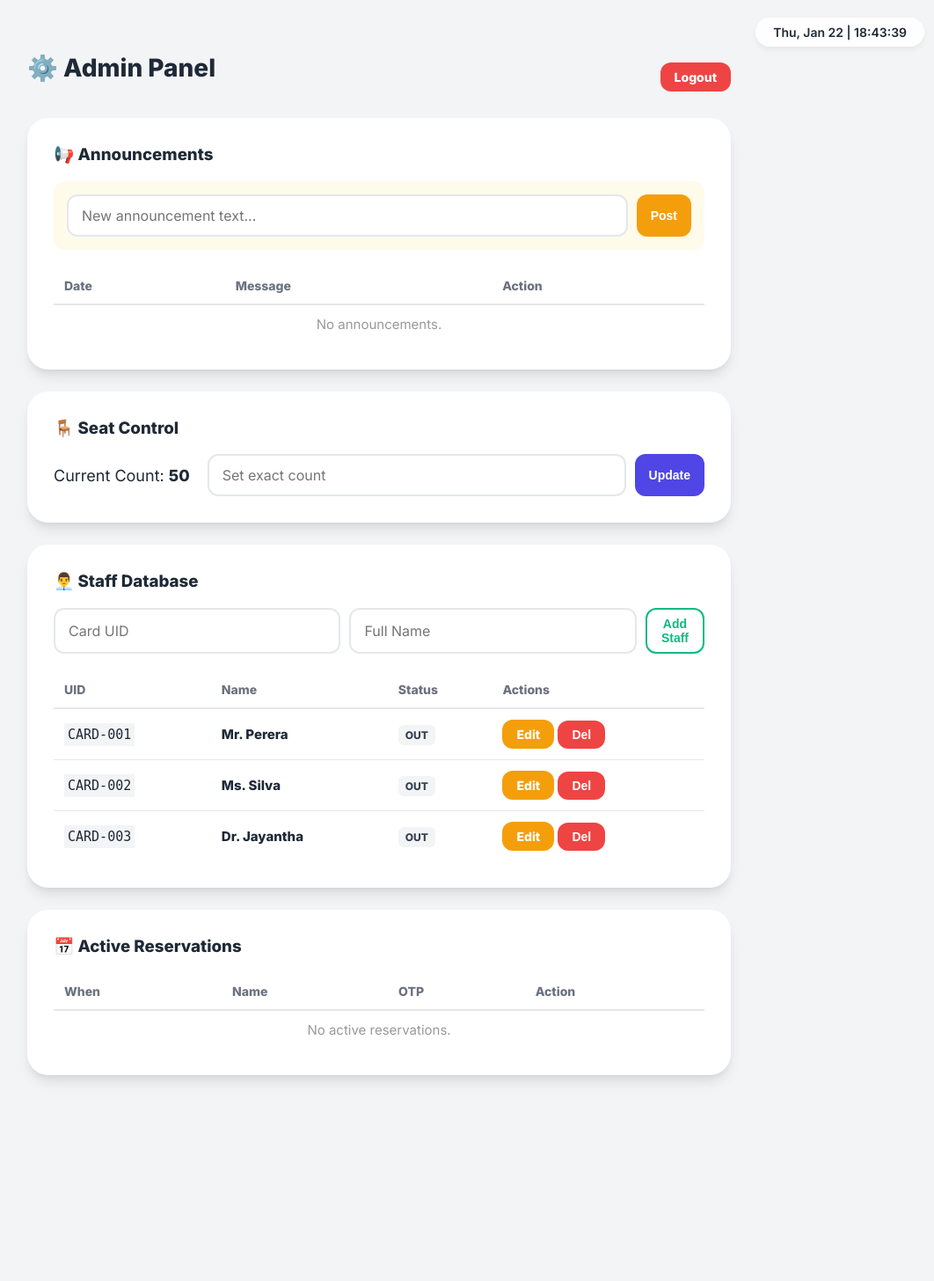
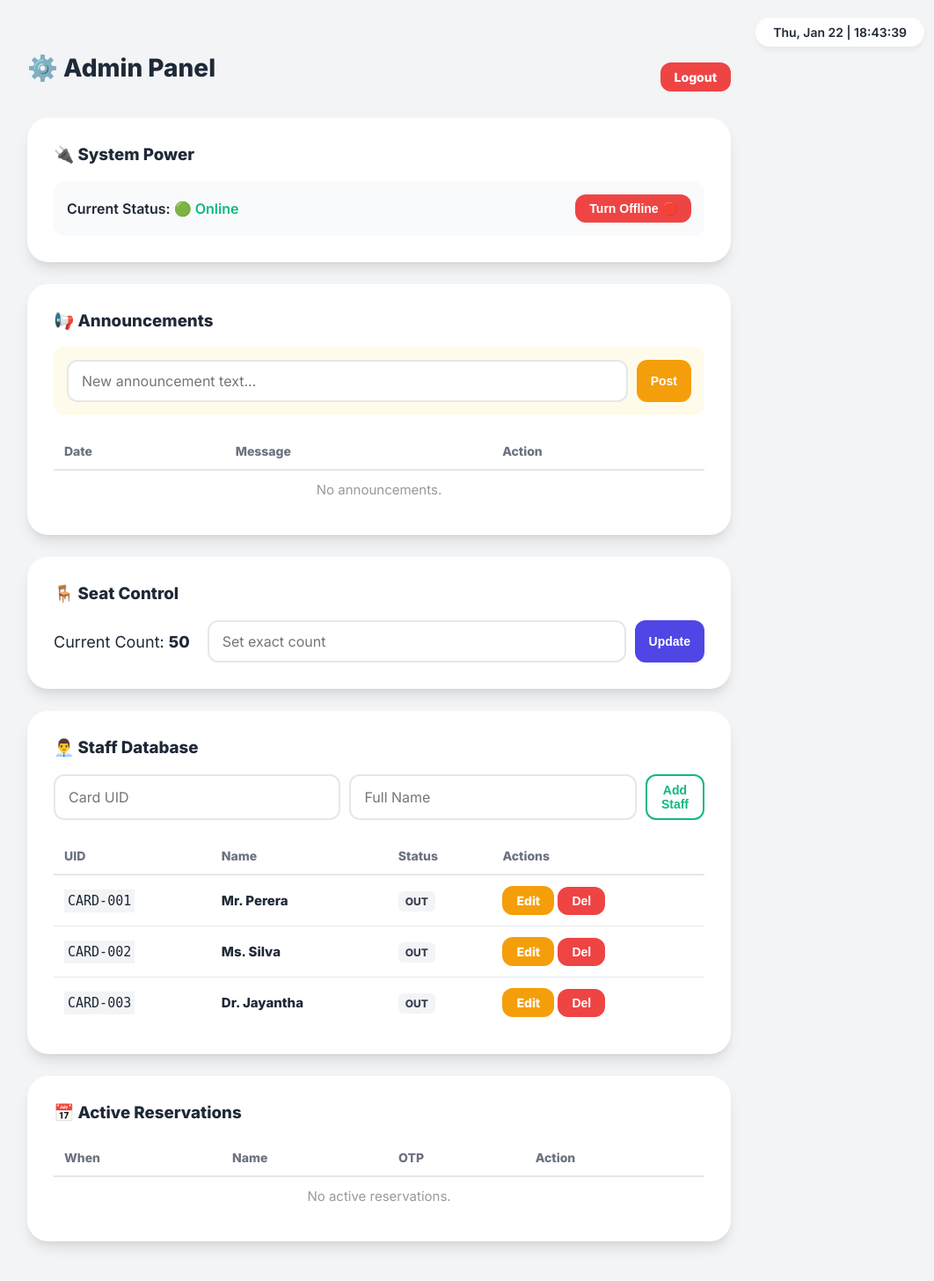
Before and after one commit to Genuuu/seatidle-app, a Flask app: page /admin/panel in a window 1280 px wide. Shown: the whole page at 88% size, without its empty margins (209-1271 px from the left). Before the commit the page ends 1229 px from the top, so only its background shows below. Run offline with Flask 3, Linux system fonts and the light colour scheme; the visitor is signed in with stand-in values (Sample User, id 1); data comes from the database, SQL or seed files in the repository; data that the repository does not hold is empty.

Commit message:
Fix in admin panel 1.0

```diff
--- a/my_flask_app/templates/admin_panel.html
+++ b/my_flask_app/templates/admin_panel.html
@@ -21,6 +21,29 @@
     <div class="announcement-bar" style="background: #d1fae5; color: #065f46; border: none; text-align: center;">{{ msg }}</div>
     {% endif %}
 
+    <div class="card">
+        <h3>🔌 System Power</h3>
+        <div style="display: flex; align-items: center; justify-content: space-between; background: #f9fafb; padding: 15px; border-radius: 12px;">
+
+            <div style="font-size: 16px; font-weight: 600;">
+                Current Status:
+                {% if system_status == 1 %}
+                    <span style="color: #10b981;">🟢 Online</span>
+                {% else %}
+                    <span style="color: #ef4444;">🔴 Offline</span>
+                {% endif %}
+            </div>
+
+            <form method="POST" style="margin: 0;">
+                <input type="hidden" name="toggle_status" value="true">
+                {% if system_status == 1 %}
+                    <button type="submit" class="btn btn-danger btn-sm">Turn Offline 🛑</button>
+                {% else %}
+                    <button type="submit" class="btn btn-primary btn-sm" style="background: #10b981; border: none;">Turn Online ⚡</button>
+                {% endif %}
+            </form>
+        </div>
+    </div>
     <div class="card">
         <h3>📢 Announcements</h3>
         <form method="POST" style="display: flex; gap: 10px; background: #fffbeb; padding: 15px; border-radius: 12px; margin-bottom: 20px;">
```
